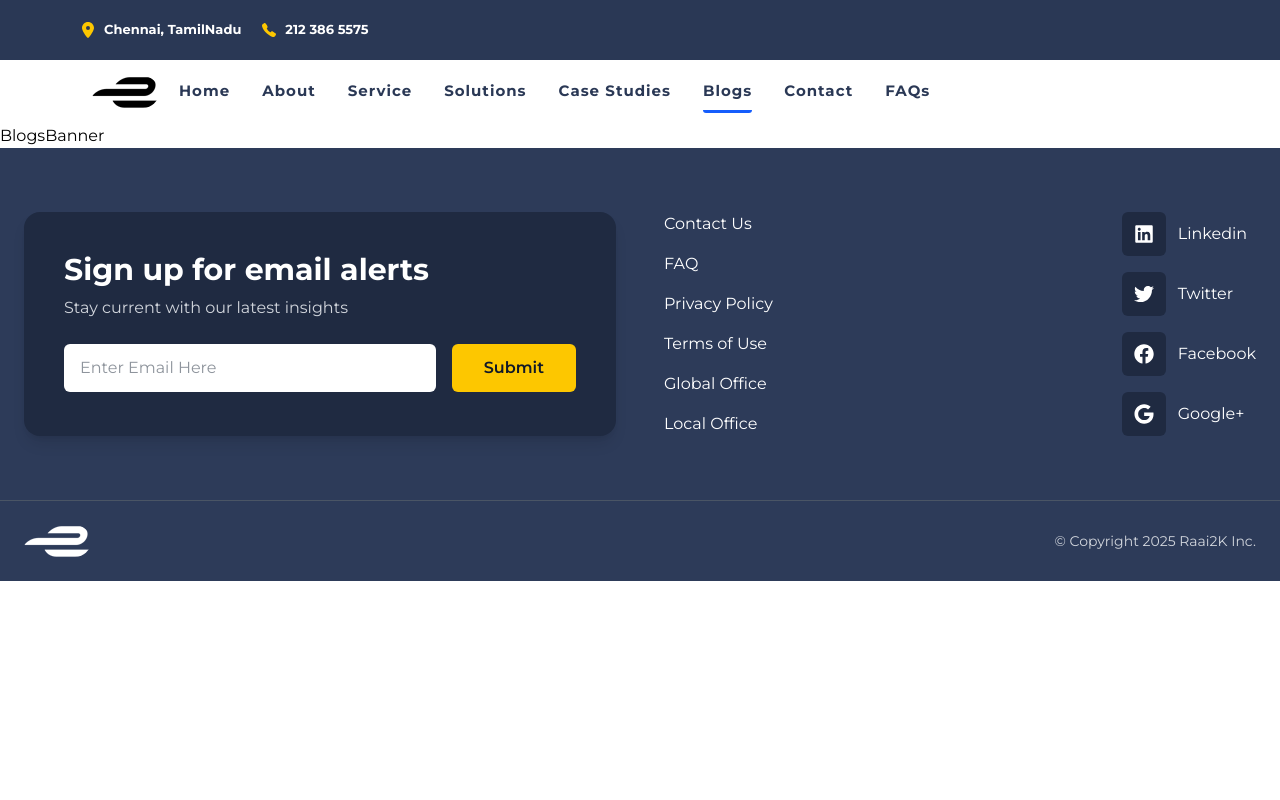
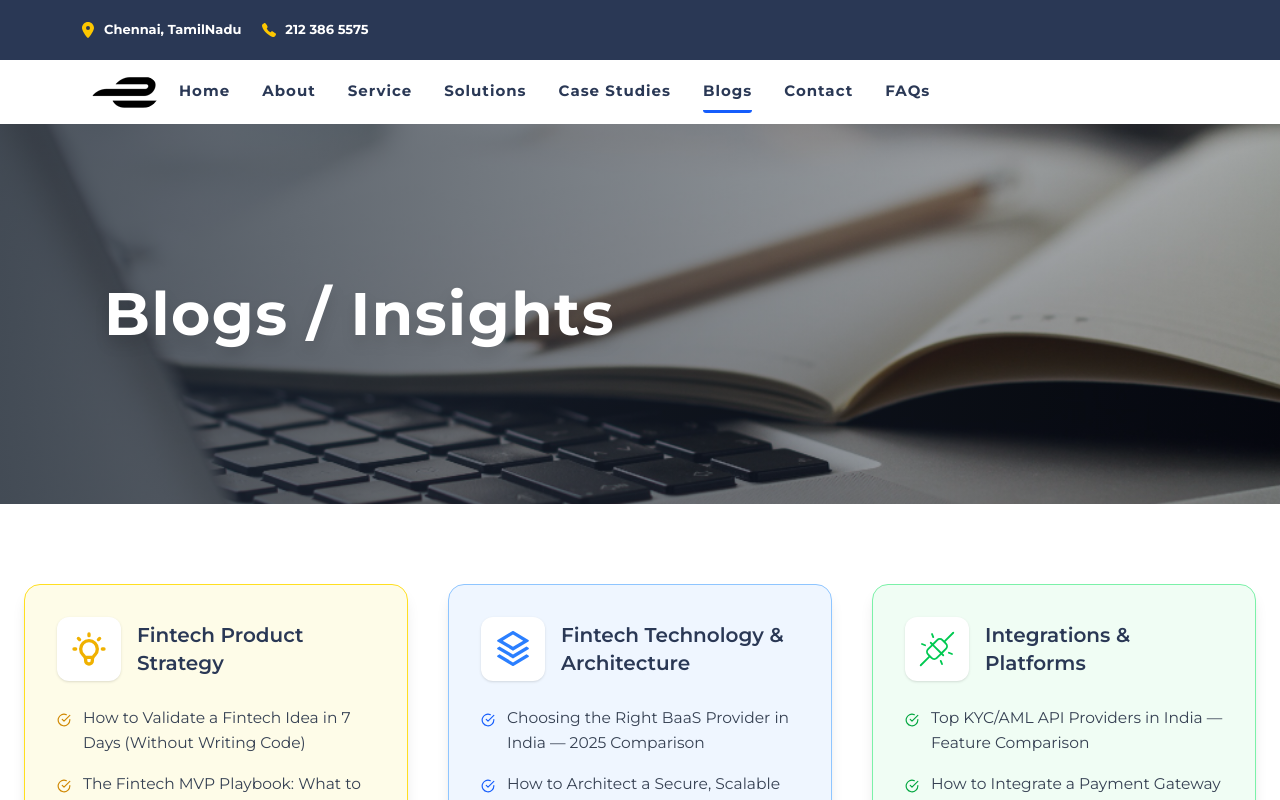
Before and after one commit to devilra/Raai2k, a React (Vite) app in the folder frontent/: page /blog in a window 1280 px wide. Shown: the top 800 px of the page. Built offline with nearby package versions, Linux system fonts and the light colour scheme.

Commit message:
update ui

```diff
--- a/frontent/src/About/AboutPage.jsx
+++ b/frontent/src/About/AboutPage.jsx
@@ -3,8 +3,8 @@ import CeoMessage from "./BannerSection";
 import CompanyOverview from "./CompanyOverview";
 import StatsSection from "./StatsSection";
 import LeadershipSection from "./LeadershipSection";
-import CaseStudySection from "./CaseStudySection";
-import BlogsSection from "./BlogsSection";
+import CaseStudySection from "../CaseStudies/CaseStudySection";
+import BlogsSection from "../Blogs/BlogsSection";
 import ClientTestimonials from "../Components/ClientTestimonials";
 
 const AboutPage = () => {
@@ -12,9 +12,9 @@ const AboutPage = () => {
     <div className="">
       <CeoMessage />
       <CompanyOverview />
-      <CaseStudySection />
+      {/* <CaseStudySection /> */}
       <StatsSection />
-      <BlogsSection />
+      {/* <BlogsSection /> */}
       {/* <ClientTestimonials /> */}
       {/* <LeadershipSection /> */}
     </div>
--- a/frontent/src/Blogs/Blogs.jsx
+++ b/frontent/src/Blogs/Blogs.jsx
@@ -1,10 +1,12 @@
 import React from "react";
 import BlogsBanner from "./BlogsBanner";
+import BlogsSection from "./BlogsSection";
 
 const Blogs = () => {
   return (
     <div>
       <BlogsBanner />
+      <BlogsSection />
     </div>
   );
 };
--- a/frontent/src/Blogs/BlogsBanner.jsx
+++ b/frontent/src/Blogs/BlogsBanner.jsx
@@ -1,7 +1,26 @@
 import React from "react";
 
 const BlogsBanner = () => {
-  return <div>BlogsBanner</div>;
+  return (
+    <div>
+      <section
+        className="w-full h-[310px] md:h-[380px] bg-cover bg-center relative flex flex-col justify-center px-10 md:px-20"
+        style={{ backgroundImage: "url('/blog/b1.jpg')" }}
+      >
+        <div className="absolute inset-0 bg-linear-to-r from-[#1f2937]/80 to-[#111827]/30"></div>
+
+        <div className="relative z-10 px-6">
+          <h1 className="text-5xl md:text-6xl font-extrabold text-white tracking-wide drop-shadow-xl">
+            Blogs / Insights
+          </h1>
+          {/* <p className=" text-white  max-w-2xl pt-5 mb-16">
+            We help startups, enterprises and fintech companies build modern,
+            scalable and secure digital products.
+          </p> */}
+        </div>
+      </section>
+    </div>
+  );
 };
 
 export default BlogsBanner;
--- a/frontent/src/About/BlogsSection.jsx
+++ b/frontent/src/Blogs/BlogsSection.jsx
@@ -57,10 +57,10 @@ const BlogsSection = () => {
     <section className="py-20 bg-white">
       <div className="max-w-7xl mx-auto px-6">
         {/* Title */}
-        <h2 className="text-3xl md:text-4xl font-bold text-center text-[#2A3855]">
+        {/* <h2 className="text-3xl md:text-4xl font-bold text-center text-[#2A3855]">
           Blogs <span className="text-neutral-300 text-4xl">/</span> Insights
         </h2>
-        <div className="w-24 h-[3px] bg-[#2A3855] mx-auto mt-3 mb-14"></div>
+        <div className="w-24 h-[3px] bg-[#2A3855] mx-auto mt-3 mb-14"></div> */}
 
         {/* Grid */}
         <div className="grid grid-cols-1 md:grid-cols-2 lg:grid-cols-3 gap-10">
--- a/frontent/src/CaseStudies/CaseStudies.jsx
+++ b/frontent/src/CaseStudies/CaseStudies.jsx
@@ -1,10 +1,12 @@
 import React from "react";
 import CaseStudiesBanner from "./CaseStudiesBanner";
+import CaseStudySection from "./CaseStudySection";
 
 const CaseStudies = () => {
   return (
     <div>
       <CaseStudiesBanner />
+      <CaseStudySection />
     </div>
   );
 };
--- a/frontent/src/CaseStudies/CaseStudiesBanner.jsx
+++ b/frontent/src/CaseStudies/CaseStudiesBanner.jsx
@@ -1,7 +1,27 @@
 import React from "react";
 
 const CaseStudiesBanner = () => {
-  return <div>CaseStudiesBanner</div>;
+  return (
+    <div>
+      {" "}
+      <section
+        className="w-full h-[310px] md:h-[380px] bg-cover bg-center relative flex flex-col justify-center px-10 md:px-20"
+        style={{ backgroundImage: "url('/case/c1.jpg')" }}
+      >
+        <div className="absolute inset-0 bg-linear-to-r from-[#1f2937]/80 to-[#111827]/30"></div>
+
+        <div className="relative z-10 px-6">
+          <h1 className="text-5xl md:text-6xl font-extrabold text-white tracking-wide drop-shadow-xl">
+            Case Studies
+          </h1>
+          {/* <p className=" text-white  max-w-2xl pt-5 mb-16">
+            We help startups, enterprises and fintech companies build modern,
+            scalable and secure digital products.
+          </p> */}
+        </div>
+      </section>
+    </div>
+  );
 };
 
 export default CaseStudiesBanner;
--- a/frontent/src/About/CaseStudySection.jsx
+++ b/frontent/src/CaseStudies/CaseStudySection.jsx
@@ -59,10 +59,10 @@ const CaseStudySection = () => {
     <section className="py-20 bg-white">
       <div className="max-w-7xl mx-auto px-6">
         {/* Title */}
-        <h2 className="text-3xl md:text-4xl font-bold text-[#2A3855] text-center">
+        {/* <h2 className="text-3xl md:text-4xl font-bold text-[#2A3855] text-center">
           Case Studies
-        </h2>
-        <div className="w-24 h-[3px] bg-[#2A3855] mx-auto mt-3 mb-12"></div>
+        </h2> */}
+        {/* <div className="w-24 h-[3px] bg-[#2A3855] mx-auto mt-3 mb-12"></div> */}
 
         {/* Grid */}
         <div className="grid grid-cols-1 md:grid-cols-2 gap-10">
```
Also changed, not shown: frontent/public/blog/b1.jpg (added), frontent/public/case/c1.jpg (added).
